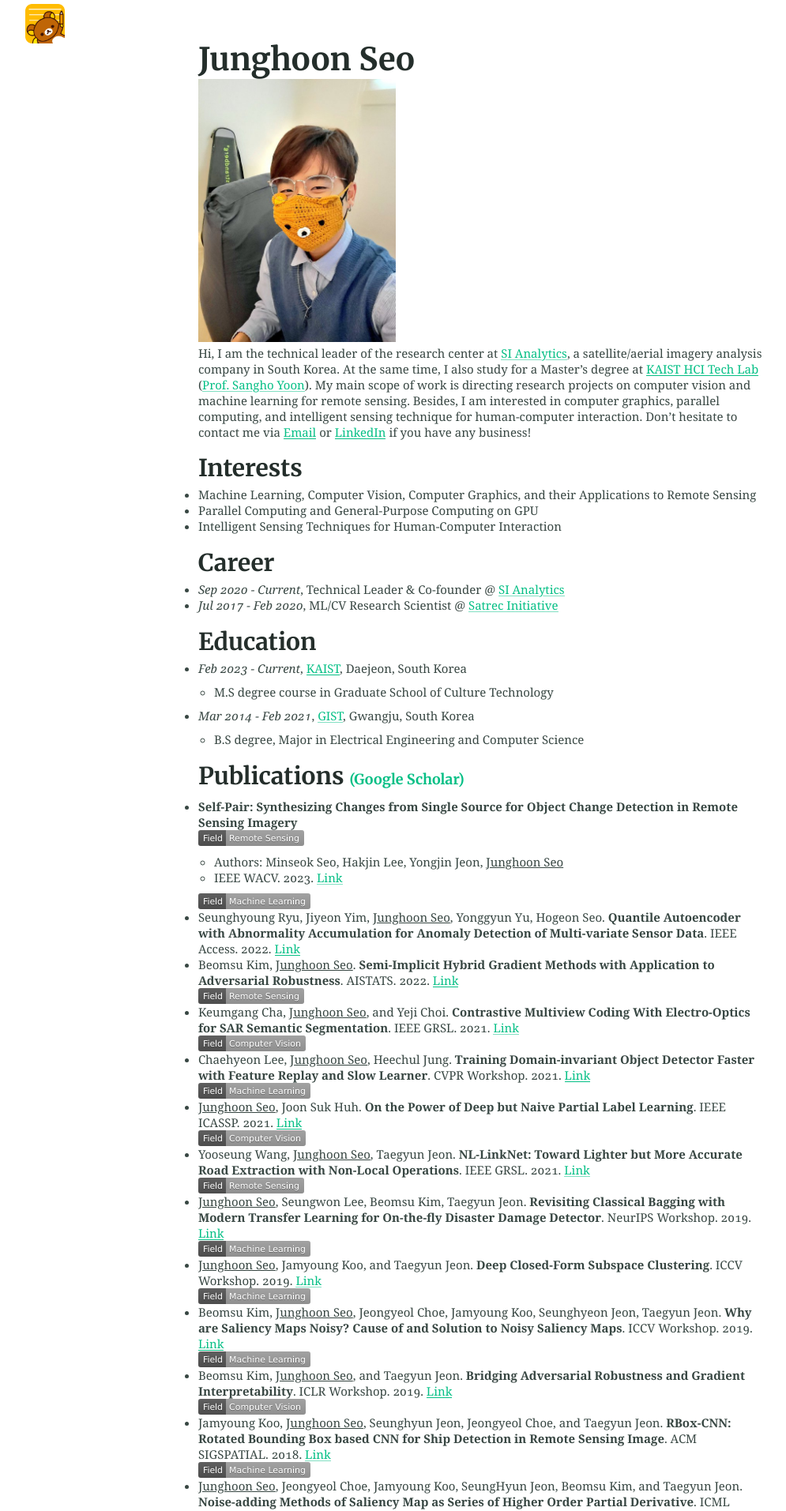
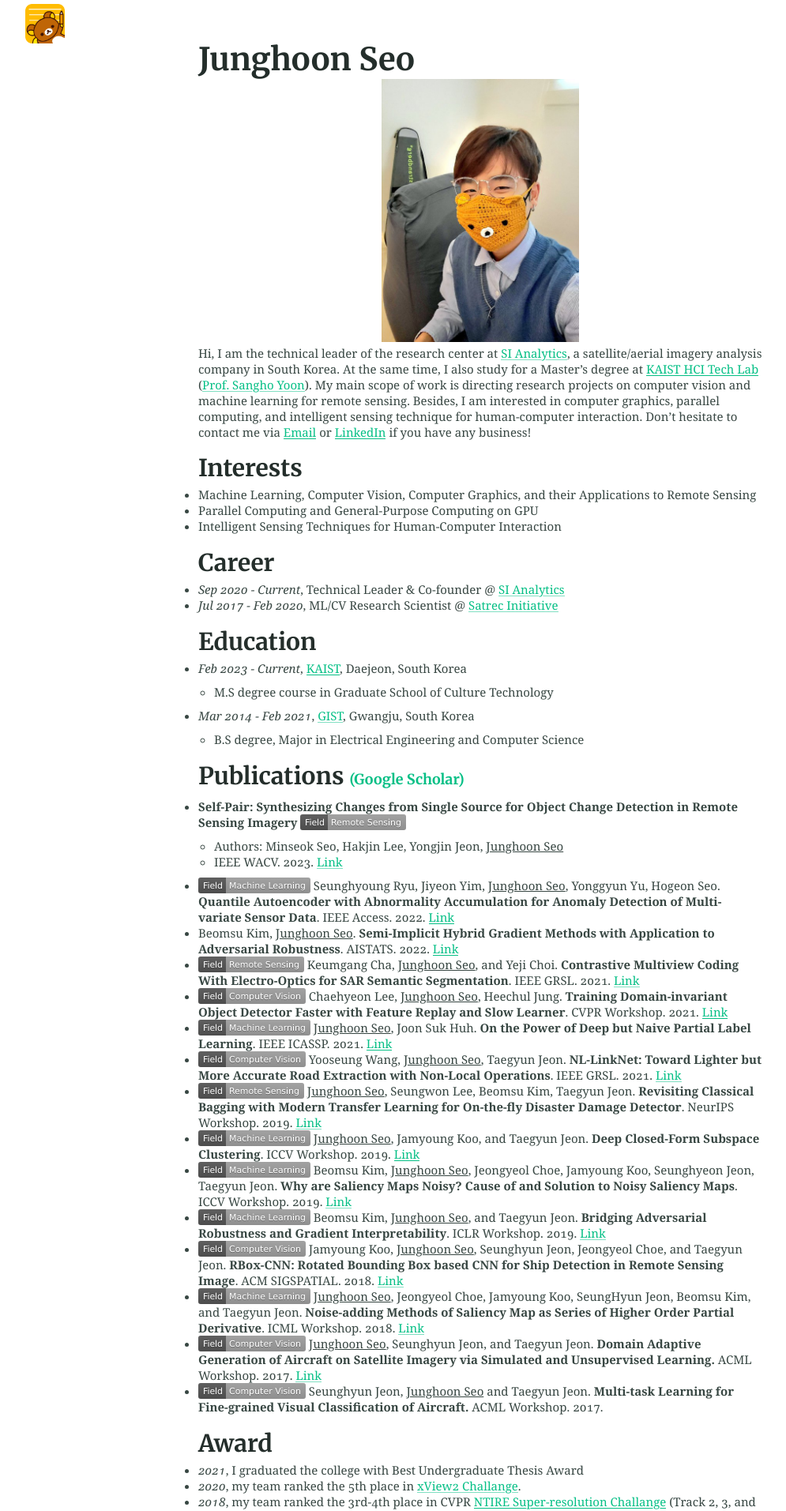
Before and after one commit to mikigom/mikigom.github.io, a Jekyll site: the page built from index.md, in a window 1280 px wide. Shown: the top 1913 px of the page at 79% size, without its empty margins (32-1027 px from the left). Built offline with Jekyll 4.4.1, drawn with Linux system fonts in a browser that asks for light colours.

Commit message:
Update _theme.scss

```diff
--- a/_sass/_theme.scss
+++ b/_sass/_theme.scss
@@ -223,7 +223,8 @@
 img {
   max-width: 100%;
   height: auto;
-  display: block;
+  display: inline-block;
+  vertical-align: text-bottom;
 }
 
 .figure {
```
